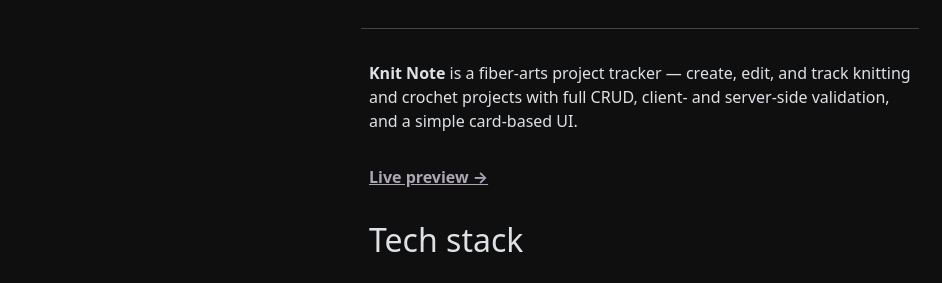
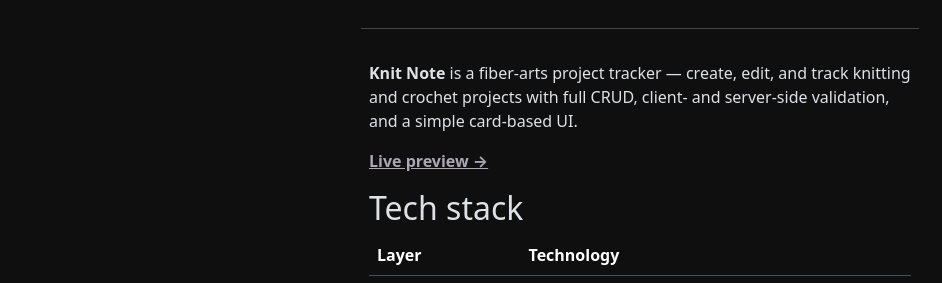
Before and after one commit to sabareias/sabareias.github.io, a React (Vite) app: page /#/projects/knitnote in a window 1280 px wide. Shown: the part 517-800 px from the top of the page, without its empty margins (0-942 px from the left). Built offline with nearby package versions, Linux system fonts and the light colour scheme.

Commit message:
Add remarkGfm to render tables in md

```diff
--- a/src/pages/Project/ProjectContent.tsx
+++ b/src/pages/Project/ProjectContent.tsx
@@ -1,6 +1,7 @@
 import { useEffect, useState } from "react";
 import { type ProjectObject } from "../../data/types";
 import ReactMarkdown from "react-markdown";
+import remarkGfm from "remark-gfm";
 import { FiGithub } from 'react-icons/fi'
 import { Button, Container } from "react-bootstrap";
 
@@ -58,7 +59,16 @@
 
                 </div>
                 <hr />
-                <ReactMarkdown>{markdown}</ReactMarkdown>
+                <div className="project-markdown">
+                    <ReactMarkdown
+                        remarkPlugins={[remarkGfm]}
+                        components={{
+                            table: ({ node, ...props }) => <table className="table" {...props} />,
+                        }}
+                    >
+                        {markdown}
+                    </ReactMarkdown>
+                </div>
             </div>
         </Container>
 
```
